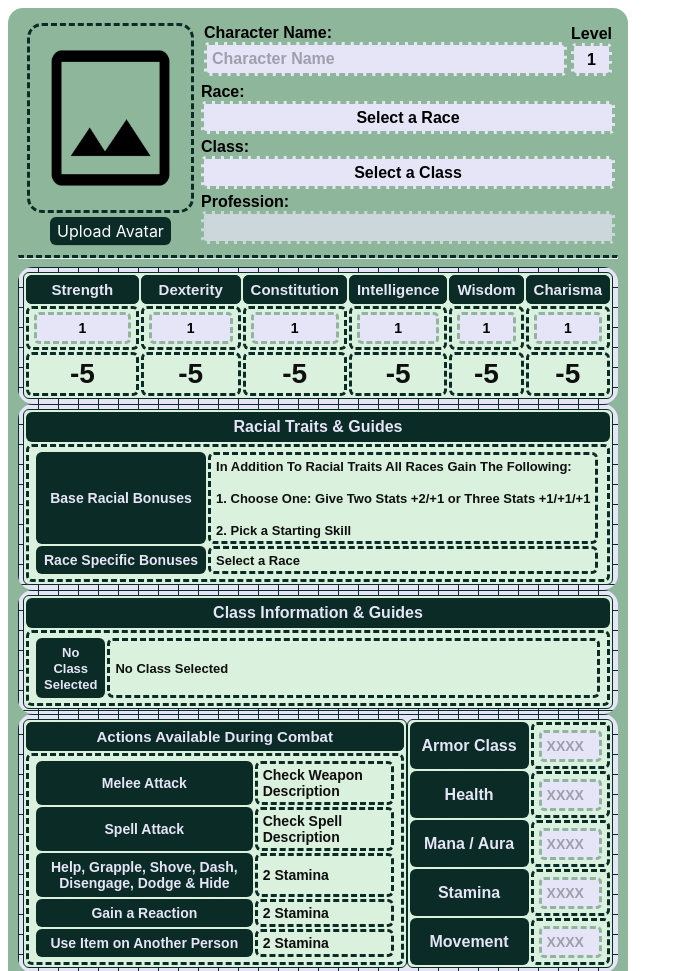
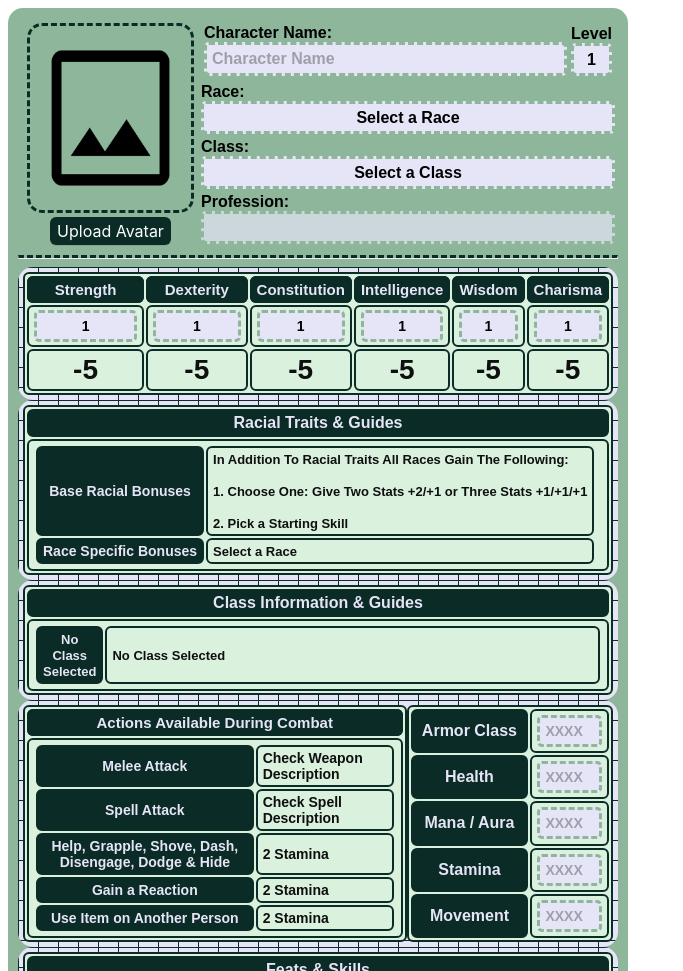
Before and after one commit to Green020/characterSheet_Simple, a plain HTML site: page index.html in a window 1280 px wide. Shown: the top 971 px of the page, without its empty margins (0-683 px from the left). Drawn offline with Linux system fonts and the light colour scheme.

Commit message:
Fixes to Styling

```diff
--- a/index.html
+++ b/index.html
@@ -156,7 +156,7 @@
                     <tbody>
                         <tr>
                             <td>
-                                <table class>
+                                <table>
                                     <tr>
                                         <th>Melee Attack</th>
                                         <td><b>Check Weapon Description</b></td>
--- a/styling.css
+++ b/styling.css
@@ -94,22 +94,21 @@
     }
 
     .simpleTable {
-        border: 1px solid #0B2B26;
+        border: 2px solid #0B2B26;
         background-color: #DAF1DE;
         border-radius: 6px;
         width: 100%;
-
     }
 
     .simpleTable td {
-        border: 3px dashed #0B2B26;
+        border: 2px solid #0B2B26;
         border-radius: 6px;
         padding: 3px 5px;
     }
 
     .simpleTable th {
         background: #0B2B26;
-        border: 3px dashed #0B2B26;
+        border: 2px solid #0B2B26;
         border-radius: 6px;
         padding: 3px 5px;
         text-align: center;
@@ -134,14 +133,14 @@
     }
 
     .characterInfoTable {
-        border: 1px solid #0B2B26;
+        border: 2px solid #0B2B26;
         background-color: #DAF1DE;
         border-radius: 6px;
         width: 100%;
     }
 
     .characterInfoTable td {
-        border: 3px dashed #0B2B26;
+        border: 2px solid #0B2B26;
         border-radius: 6px;
         padding: 3px 5px;
     }
@@ -149,7 +148,7 @@
     .characterInfoTable th {
         width: 60%;
         background: #0B2B26;
-        border: 3px dashed #0B2B26;
+        border: 2px solid #0B2B26;
         border-radius: 6px;
         padding: 3px 5px;
         text-align: center;
```
